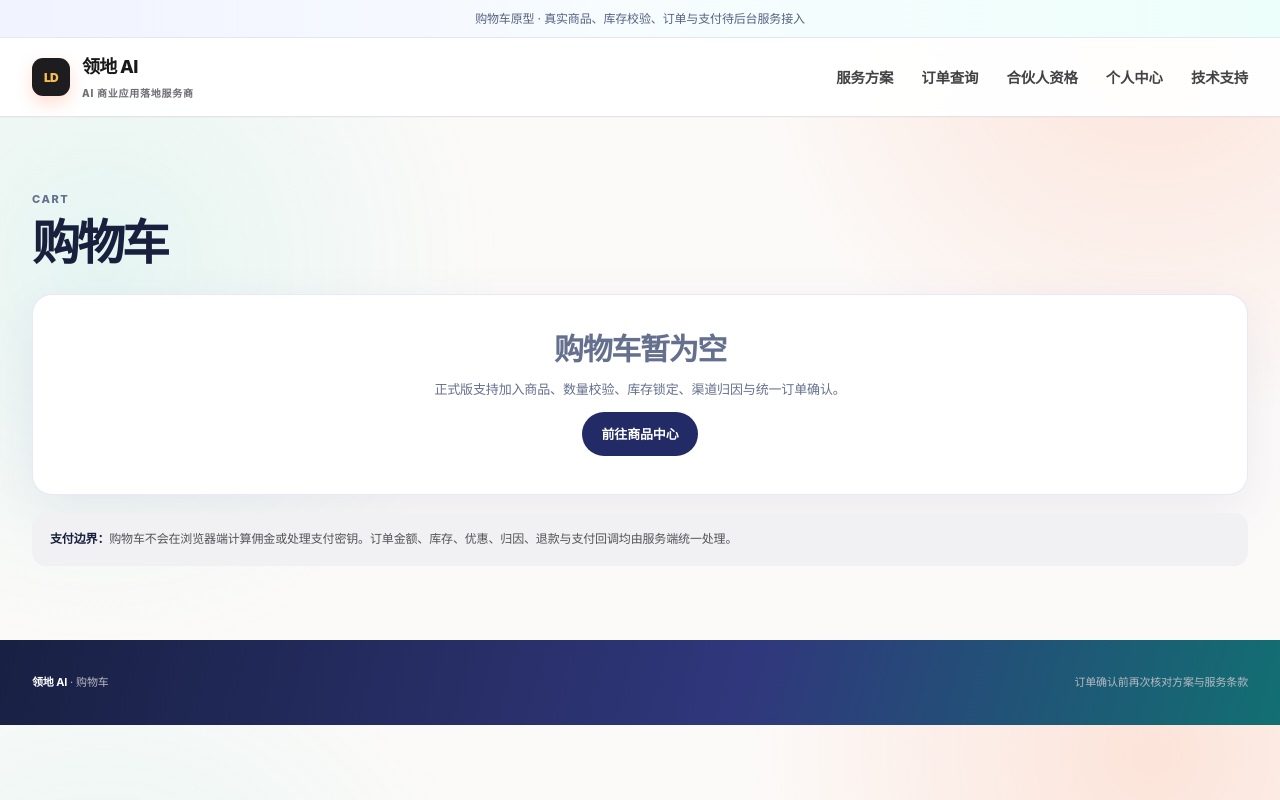
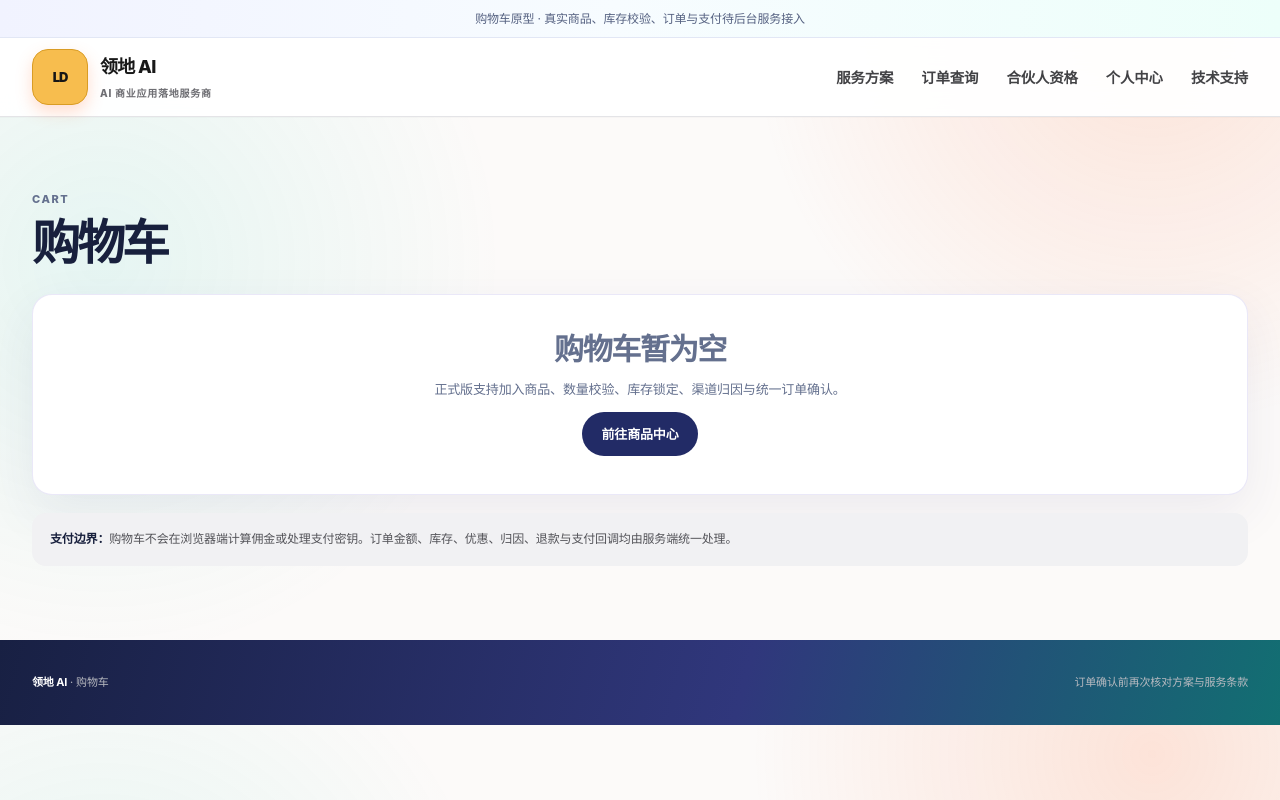
Before and after one commit to cashflowxl/tdp-site, a plain HTML site: page lingdi-cart.html in a window 1280 px wide. Drawn offline with Linux system fonts and the light colour scheme.

Commit message:
Match public navigation logo to homepage

```diff
--- a/lingdi-public-nav.css
+++ b/lingdi-public-nav.css
@@ -2,9 +2,9 @@
 .nav.lingdi-public-nav{position:sticky;top:0;z-index:20;height:auto;min-height:78px;background:rgba(255,255,255,.94);border-bottom:1px solid #e4e4e7;backdrop-filter:blur(18px);box-shadow:0 1px 0 rgba(0,0,0,.02)}
 .nav.lingdi-public-nav .wrap{width:min(1440px,calc(100% - 64px));min-height:78px;height:auto;display:flex;align-items:center;justify-content:space-between;gap:32px}
 .lingdi-public-brand{display:flex;align-items:center;gap:12px;min-width:0;color:#191919;font-family:"SF Pro Display","PingFang SC","Helvetica Neue",Arial,sans-serif;font-size:18px;font-weight:850;letter-spacing:-.035em}
-.lingdi-public-brand .logo{display:grid;place-items:center;width:38px;height:38px;border-radius:11px;background:#1d1d1f;color:#f7bd4e;font-family:inherit;font-size:12px;font-weight:900;letter-spacing:-.06em}
+.lingdi-public-brand .logo{display:grid;place-items:center;width:56px;height:56px;border:1px solid #d99c24;border-radius:16px;background:#f7bd4e;color:#161616;font-family:"SF Pro Display","PingFang SC","Helvetica Neue",Arial,sans-serif;font-size:13px;font-weight:900;letter-spacing:-.08em}
 .lingdi-public-brand small{display:block;margin:3px 0 0;color:#6e6e73;font-family:"SF Pro Display","PingFang SC","Helvetica Neue",Arial,sans-serif;font-size:10px;font-weight:800;letter-spacing:.075em}
 .lingdi-public-nav .lingdi-nav-links{display:flex;align-items:center;justify-content:flex-end;gap:clamp(18px,2.2vw,34px);color:#424245;font-family:"SF Pro Display","PingFang SC","Helvetica Neue",Arial,sans-serif;font-size:.9rem;font-weight:800;letter-spacing:-.01em}
 .lingdi-public-nav .lingdi-nav-links a{min-height:44px;display:inline-flex;align-items:center;white-space:nowrap}
 .lingdi-public-nav .lingdi-nav-links a:hover,.lingdi-public-nav .lingdi-nav-links a[aria-current="page"]{color:#1d1d1f}
-@media(max-width:760px){.nav.lingdi-public-nav{min-height:64px}.nav.lingdi-public-nav .wrap{width:calc(100% - 30px);min-height:64px;gap:14px}.lingdi-public-brand{font-size:16px}.lingdi-public-brand .logo{width:32px;height:32px;border-radius:9px}.lingdi-public-brand small{display:none}.lingdi-public-nav .lingdi-nav-links{gap:15px;font-size:12px}.lingdi-public-nav .lingdi-nav-links a:nth-child(-n+3){display:none}}
+@media(max-width:760px){.nav.lingdi-public-nav{min-height:64px}.nav.lingdi-public-nav .wrap{width:calc(100% - 30px);min-height:64px;gap:14px}.lingdi-public-brand{font-size:16px}.lingdi-public-brand .logo{width:40px;height:40px;border-radius:12px;font-size:11px}.lingdi-public-brand small{display:none}.lingdi-public-nav .lingdi-nav-links{gap:15px;font-size:12px}.lingdi-public-nav .lingdi-nav-links a:nth-child(-n+3){display:none}}
```
